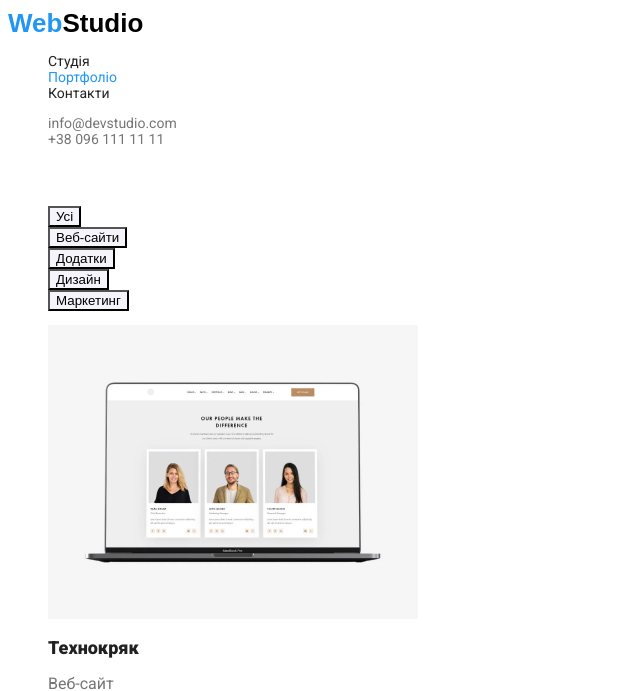
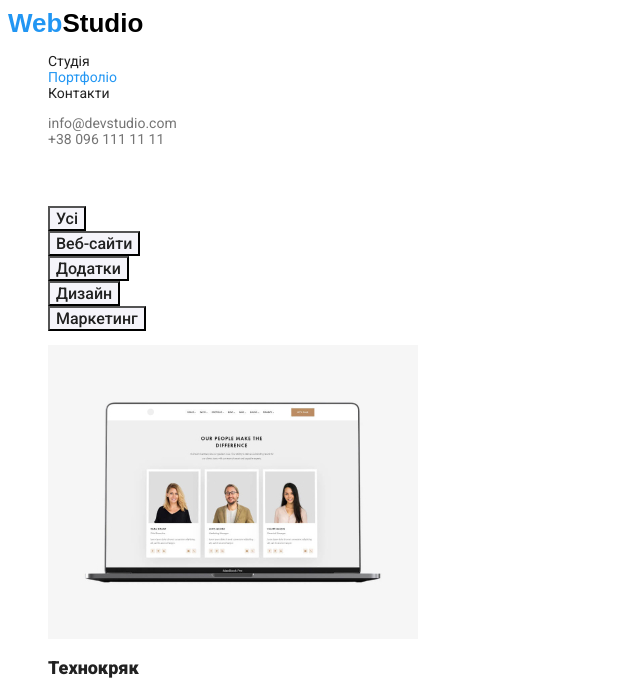
Before and after one commit to semenov2303/goit-markup-hw-02, a plain HTML site: page portfolio.html in a window 1280 px wide. Shown: the top 691 px of the page, without its empty margins (0-640 px from the left). Drawn offline with Linux system fonts and the light colour scheme.

Commit message:
добавив значення Filters

```diff
--- a/css/styles.css
+++ b/css/styles.css
@@ -130,7 +130,11 @@
     color: rgba(0, 0, 0, 0);
 }
 .filters {
-    background: #F5F4FA;
+    font-family: 'roboto' , sans-serif;
+    font-size: 16px;
+    font-weight: 500;
+    color: var(--color-title);
+    background-color : #F5F4FA;
     cursor: pointer;
 }
 .filters:hover {
```
